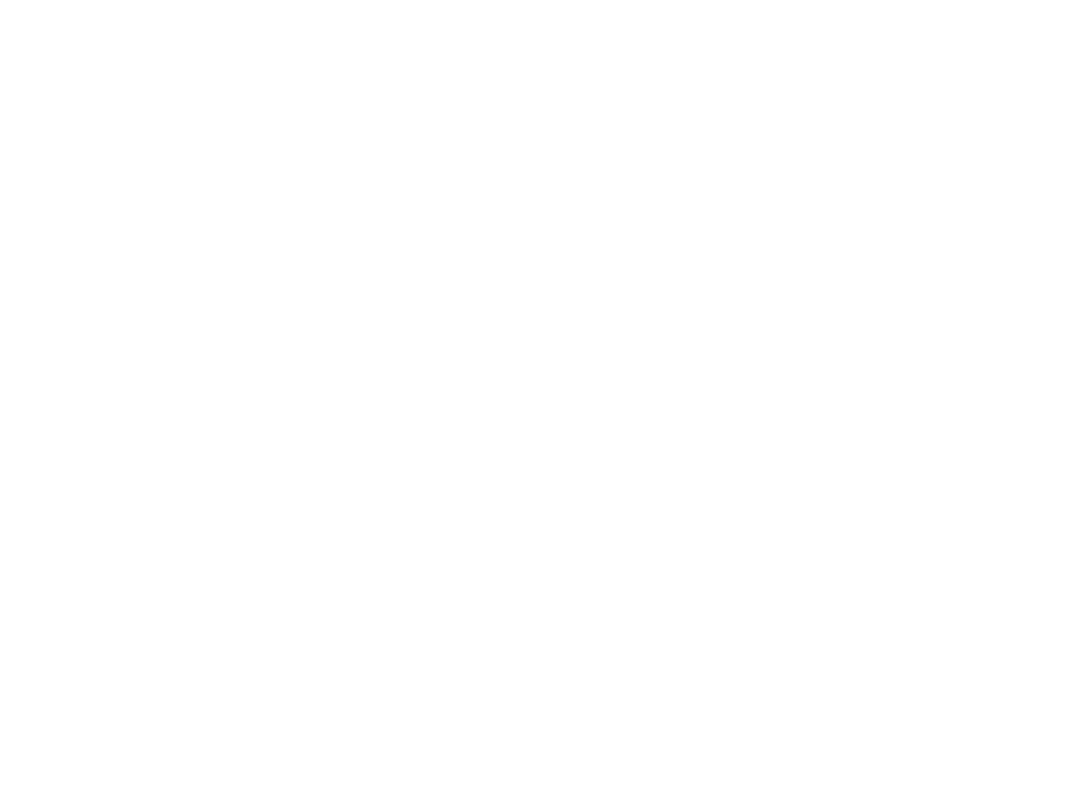
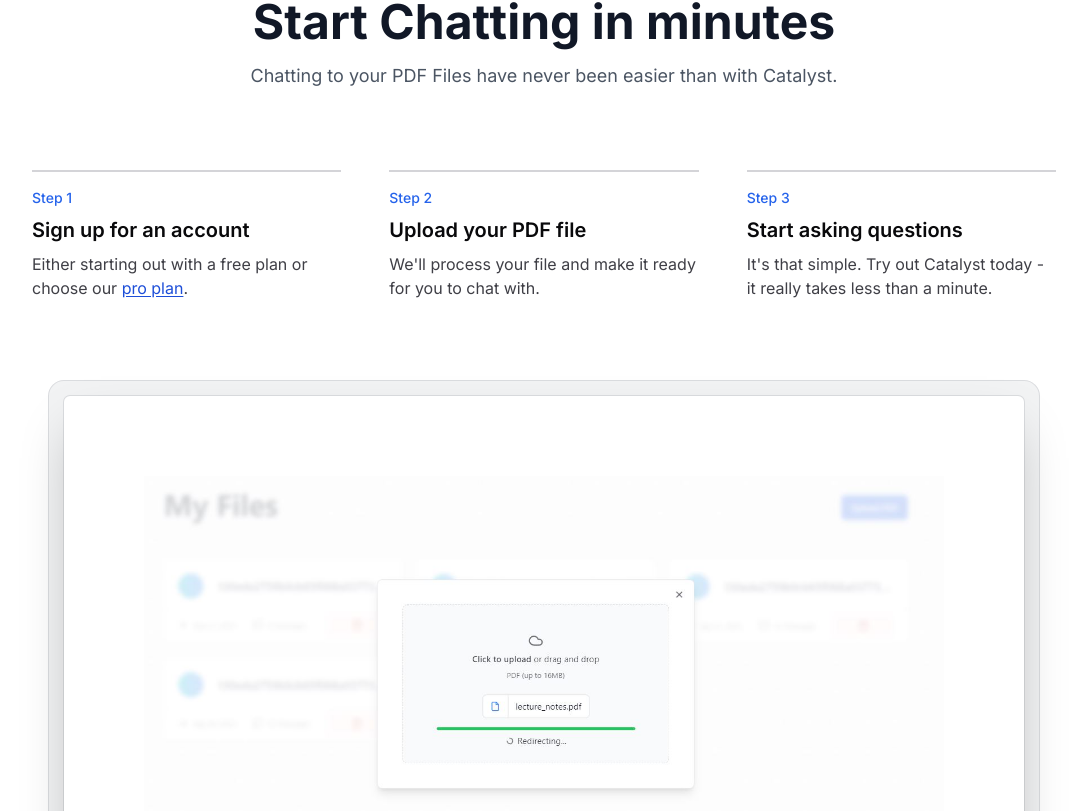
Before and after one commit to wizenheimer/Catalyst, a Next.js app: page / in a window 1280 px wide. Shown: the part 1569-2380 px from the top of the page, without its empty margins (96-1183 px from the left). Before the commit the page ends 1359 px from the top, so only its background shows below. Built offline with nearby package versions, Linux system fonts and the light colour scheme.

Commit message:
feat: add landing/steps section

```diff
--- a/src/app/page.tsx
+++ b/src/app/page.tsx
@@ -83,6 +83,88 @@
             </div>
 
             {/* feature section */}
+            <div className="mx-auto mb-32 mt-32 max-w-5xl sm:mt-56">
+                <div className="mb-12 px-6 lg:px-8">
+                    <div className="mx-auto max-w-2xl sm:text-center">
+                        <h2 className="mt-2 font-bold text-4xl text-gray-900 sm:text-5xl">
+                            Start Chatting in minutes
+                        </h2>
+                        <p className="mt-4 text-lg text-gray-600">
+                            Chatting to your PDF Files have never been easier
+                            than with Catalyst.
+                        </p>
+                    </div>
+                </div>
+
+                {/* steps sections */}
+                <ol className="my-8 space-y-4 pt-8 md:flex md:space-x-12 md:space-y-0">
+                    <li className="md:flex-1">
+                        <div className="flex flex-col space-y-2 border-l-4 border-zinc-300 py-2 pl-4 md:border-l-0 md:border-t-2 md:pb-0 md:pl-0 md:pt-4">
+                            <span className="text-sm font-medium text-blue-600">
+                                Step 1
+                            </span>
+                            <span className="text-xl font-semibold">
+                                Sign up for an account
+                            </span>
+                            <span className="mt-2 text-zinc-700">
+                                Either starting out with a free plan or choose
+                                our{' '}
+                                <Link
+                                    href="/pricing"
+                                    className="text-blue-700 underline underline-offset-2"
+                                >
+                                    pro plan
+                                </Link>
+                                .
+                            </span>
+                        </div>
+                    </li>
+                    <li className="md:flex-1">
+                        <div className="flex flex-col space-y-2 border-l-4 border-zinc-300 py-2 pl-4 md:border-l-0 md:border-t-2 md:pb-0 md:pl-0 md:pt-4">
+                            <span className="text-sm font-medium text-blue-600">
+                                Step 2
+                            </span>
+                            <span className="text-xl font-semibold">
+                                Upload your PDF file
+                            </span>
+                            <span className="mt-2 text-zinc-700">
+                                We&apos;ll process your file and make it ready
+                                for you to chat with.
+                            </span>
+                        </div>
+                    </li>
+                    <li className="md:flex-1">
+                        <div className="flex flex-col space-y-2 border-l-4 border-zinc-300 py-2 pl-4 md:border-l-0 md:border-t-2 md:pb-0 md:pl-0 md:pt-4">
+                            <span className="text-sm font-medium text-blue-600">
+                                Step 3
+                            </span>
+                            <span className="text-xl font-semibold">
+                                Start asking questions
+                            </span>
+                            <span className="mt-2 text-zinc-700">
+                                It&apos;s that simple. Try out Catalyst today -
+                                it really takes less than a minute.
+                            </span>
+                        </div>
+                    </li>
+                </ol>
+
+                {/* featured image */}
+                <div className="mx-auto max-w-6xl px-6 lg:px-8">
+                    <div className="mt-16 flow-root sm:mt-24">
+                        <div className="-m-2 rounded-xl bg-gray-900/5 p-2 ring-1 ring-inset ring-gray-900/10 lg:-m-4 lg:rounded-2xl lg:p-4">
+                            <Image
+                                src="/file-upload-preview.jpg"
+                                alt="uploading preview"
+                                width={1419}
+                                height={732}
+                                quality={100}
+                                className="rounded-md bg-white p-2 sm:p-8 md:p-20 shadow-2xl ring-1 ring-gray-900/10"
+                            />
+                        </div>
+                    </div>
+                </div>
+            </div>
         </>
     );
 }
```
